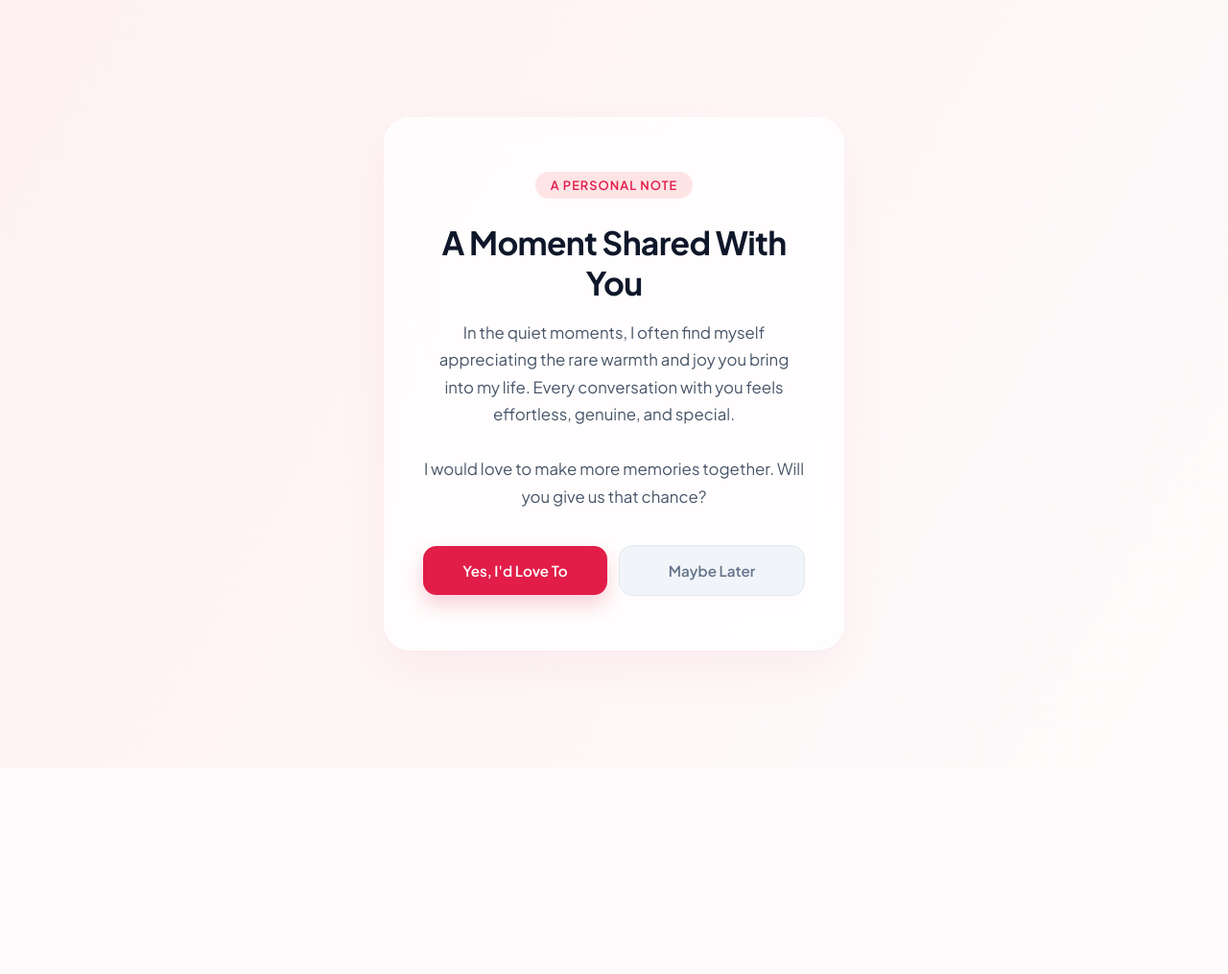
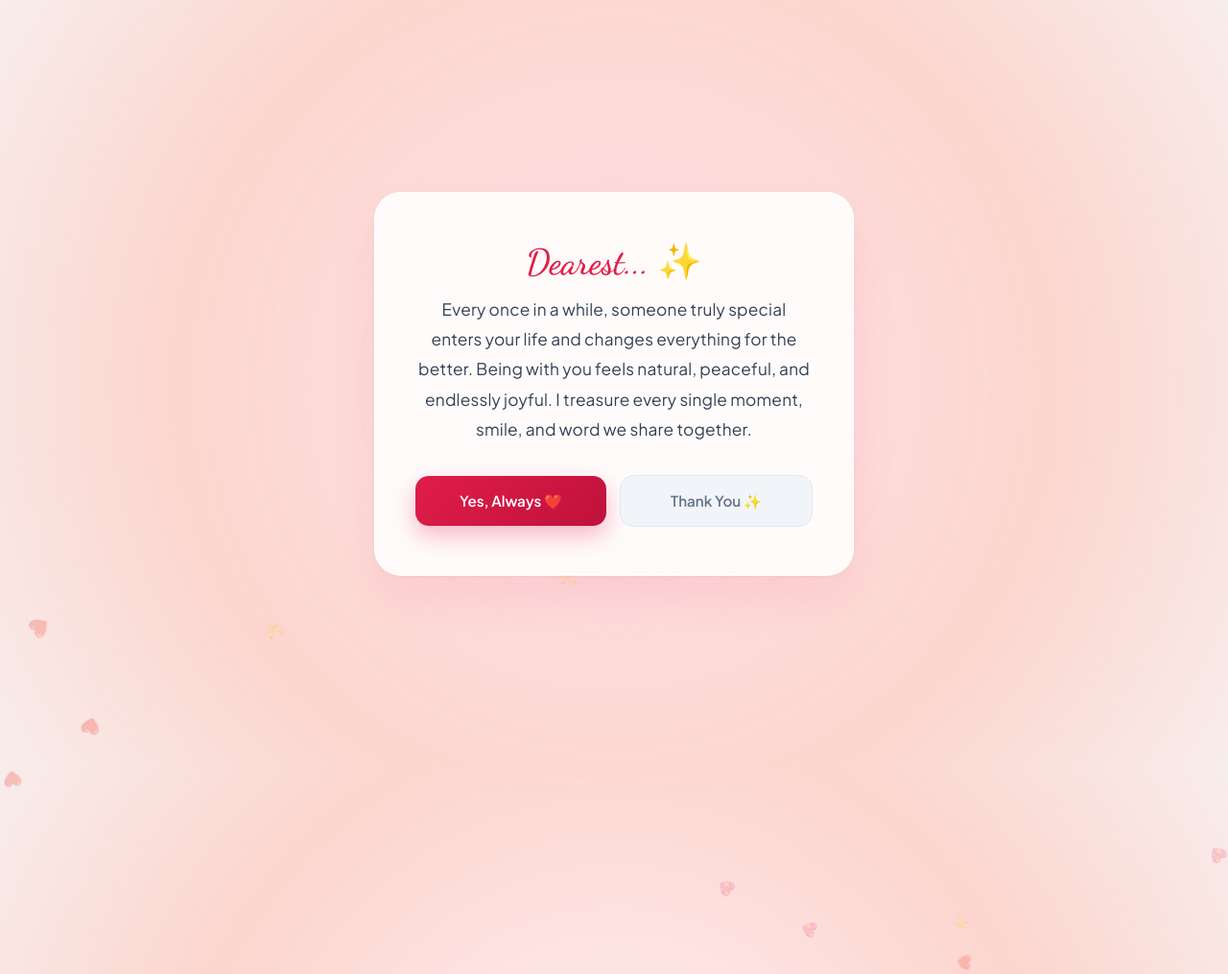
Before and after one commit to manvithmanvithn-dev/PERSONAL-LETTER-, a plain HTML site: page index.html in a window 1280 px wide. Shown: the top 1015 px of the page at 96% size. Before the commit the page ends 800 px from the top, so only its background shows below. Drawn offline with Linux system fonts and the light colour scheme.

Commit message:
Update index.html

```diff
--- a/index.html
+++ b/index.html
@@ -3,10 +3,12 @@
 <head>
   <meta charset="UTF-8">
   <meta name="viewport" content="width=device-width, initial-scale=1.0">
-  <title>A Note For You</title>
+  <title>A Letter For You</title>
+
+  <!-- Premium Fonts -->
   <link rel="preconnect" href="https://fonts.googleapis.com">
   <link rel="preconnect" href="https://fonts.gstatic.com" crossorigin>
-  <link href="https://fonts.googleapis.com/css2?family=Plus+Jakarta+Sans:wght@400;500;600;700&display=swap" rel="stylesheet">
+  <link href="https://fonts.googleapis.com/css2?family=Dancing+Script:wght@600;700&family=Plus+Jakarta+Sans:wght@400;500;600&display=swap" rel="stylesheet">
 
   <style>
     * {
@@ -20,116 +22,146 @@
       display: flex;
       justify-content: center;
       align-items: center;
-      background: #fdfbfb;
-      background-image: linear-gradient(120deg, #fff1f2 0%, #fdfbfb 100%);
-      font-family: 'Plus Jakarta Sans', -apple-system, BlinkMacSystemFont, sans-serif;
-      color: #1e293b;
+      background: radial-gradient(circle at center, #fff0f3 0%, #fcd5ce 60%, #f8edeb 100%);
+      font-family: 'Plus Jakarta Sans', sans-serif;
+      color: #2b2d42;
+      overflow: hidden;
+      position: relative;
       padding: 20px;
     }
 
-    /* Minimalist Glass Card */
-    .container {
-      background: rgba(255, 255, 255, 0.75);
-      backdrop-filter: blur(20px);
-      -webkit-backdrop-filter: blur(20px);
-      border: 1px solid rgba(255, 255, 255, 0.8);
-      border-radius: 28px;
-      padding: 56px 40px;
-      max-width: 480px;
-      width: 100%;
-      box-shadow: 0 20px 50px rgba(225, 29, 72, 0.05),
-                  0 1px 3px rgba(0, 0, 0, 0.02);
-      text-align: center;
+    /* Floating Hearts Animation */
+    .heart {
+      position: absolute;
+      color: rgba(225, 29, 72, 0.35);
+      font-size: 18px;
+      animation: floatUp 7s ease-in-out infinite;
+      z-index: 1;
+      pointer-events: none;
     }
 
-    /* Subdued Tag Accent */
-    .tag {
-      display: inline-block;
-      font-size: 0.8rem;
-      font-weight: 600;
-      letter-spacing: 0.08em;
-      text-transform: uppercase;
-      color: #e11d48;
-      background: #ffe4e6;
-      padding: 6px 16px;
-      border-radius: 100px;
-      margin-bottom: 24px;
+    @keyframes floatUp {
+      0% {
+        transform: translateY(105vh) scale(0.6) rotate(0deg);
+        opacity: 0;
+      }
+      50% {
+        opacity: 0.8;
+      }
+      100% {
+        transform: translateY(-10vh) scale(1.2) rotate(360deg);
+        opacity: 0;
+      }
     }
 
-    h1 {
-      font-size: 2.1rem;
-      font-weight: 700;
-      color: #0f172a;
-      letter-spacing: -0.02em;
-      line-height: 1.25;
-      margin-bottom: 18px;
+    /* Subtle Ambient Glow */
+    .glow-bg {
+      position: absolute;
+      width: 450px;
+      height: 450px;
+      background: rgba(255, 182, 193, 0.45);
+      filter: blur(90px);
+      border-radius: 50%;
+      z-index: 1;
+      animation: pulseGlow 6s infinite alternate ease-in-out;
     }
 
-    p {
-      font-size: 1.05rem;
-      line-height: 1.7;
-      color: #475569;
-      font-weight: 400;
-      margin-bottom: 36px;
+    @keyframes pulseGlow {
+      from { transform: scale(0.9); opacity: 0.5; }
+      to { transform: scale(1.1); opacity: 0.8; }
     }
 
-    /* Clean Modern Buttons */
+    /* Letter Card */
+    .card {
+      background: rgba(255, 255, 255, 0.88);
+      backdrop-filter: blur(25px);
+      -webkit-backdrop-filter: blur(25px);
+      border: 1px solid rgba(255, 255, 255, 0.9);
+      border-radius: 28px;
+      padding: 50px 42px;
+      max-width: 500px;
+      width: 100%;
+      box-shadow: 0 25px 50px rgba(225, 29, 72, 0.08),
+                  0 2px 10px rgba(0, 0, 0, 0.03);
+      text-align: center;
+      z-index: 10;
+      position: relative;
+    }
+
+    /* Handwritten Greeting Style */
+    .salutation {
+      font-family: 'Dancing Script', cursive;
+      font-size: 2.3rem;
+      color: #e11d48;
+      margin-bottom: 12px;
+    }
+
+    /* Letter Body */
+    .letter-text {
+      font-size: 1.08rem;
+      line-height: 1.8;
+      color: #334155;
+      font-weight: 400;
+      margin-bottom: 32px;
+      letter-spacing: 0.01em;
+    }
+
+    /* Action Buttons */
     .button-group {
       display: flex;
-      gap: 12px;
+      gap: 14px;
       justify-content: center;
       align-items: center;
     }
 
     .btn {
       flex: 1;
-      padding: 16px 24px;
+      padding: 16px 28px;
       font-size: 0.95rem;
       font-weight: 600;
       border-radius: 14px;
       border: none;
       cursor: pointer;
-      transition: all 0.2s ease;
+      transition: all 0.3s cubic-bezier(0.16, 1, 0.3, 1);
       font-family: inherit;
     }
 
-    .btn-primary {
-      background: #e11d48;
+    .btn-yes {
+      background: linear-gradient(135deg, #e11d48 0%, #be123c 100%);
       color: #ffffff;
-      box-shadow: 0 10px 20px rgba(225, 29, 72, 0.2);
+      box-shadow: 0 10px 25px rgba(225, 29, 72, 0.3);
     }
 
-    .btn-primary:hover {
-      background: #be123c;
-      transform: translateY(-2px);
-      box-shadow: 0 14px 24px rgba(225, 29, 72, 0.28);
+    .btn-yes:hover {
+      transform: translateY(-3px) scale(1.02);
+      box-shadow: 0 14px 30px rgba(225, 29, 72, 0.4);
     }
 
-    .btn-secondary {
+    .btn-no {
       background: #f1f5f9;
       color: #64748b;
       border: 1px solid #e2e8f0;
     }
 
-    .btn-secondary:hover {
+    .btn-no:hover {
       background: #e2e8f0;
       color: #334155;
     }
 
-    /* Dynamic Page Switching */
+    /* Smooth Page Transitions */
     .page {
       display: none;
     }
 
     .page.active {
       display: block;
-      animation: smoothFade 0.5s cubic-bezier(0.16, 1, 0.3, 1) forwards;
+      animation: fadeInPage 0.7s cubic-bezier(0.16, 1, 0.3, 1) forwards;
     }
 
-    @keyframes smoothFade {
+    @keyframes fadeInPage {
       from {
         opacity: 0;
-        transform: translateY(12px);
+        transform: translateY(16px);
       }
       to {
         opacity: 1;
@@ -140,44 +172,57 @@
 </head>
 <body>
 
-  <div class="container">
+  <div class="glow-bg"></div>
+  <div id="hearts-container"></div>
 
-    <!-- PAGE 1: Proposal Letter -->
-    <div id="page-main" class="page active">
-      <span class="tag">A Personal Note</span>
-      <h1>A Moment Shared With You</h1>
-      <p>
-        In the quiet moments, I often find myself appreciating the rare warmth and joy you bring into my life. Every conversation with you feels effortless, genuine, and special.
-        <br><br>
-        I would love to make more memories together. Will you give us that chance?
-      </p>
+  <div class="card">
+
+    <!-- PAGE 1: The Letter -->
+    <div id="page-letter" class="page active">
+      <div class="salutation">Dearest... ✨</div>
+      <div class="letter-text">
+        Every once in a while, someone truly special enters your life and changes everything for the better. Being with you feels natural, peaceful, and endlessly joyful. I treasure every single moment, smile, and word we share together.
+      </div>
       <div class="button-group">
-        <button class="btn btn-primary" onclick="goToPage('page-yes')">Yes, I'd Love To</button>
-        <button class="btn btn-secondary" onclick="goToPage('page-no')">Maybe Later</button>
+        <button class="btn btn-yes" onclick="goToPage('page-yes')">Yes, Always ❤️</button>
+        <button class="btn btn-no" onclick="goToPage('page-no')">Thank You ✨</button>
       </div>
     </div>
 
-    <!-- PAGE 2: Accepted Page -->
+    <!-- PAGE 2: When "Yes" is Clicked -->
     <div id="page-yes" class="page">
-      <span class="tag">Special Moment</span>
-      <h1>You Made My Day ✨</h1>
-      <p>
-        Thank you for opening your heart to this. I promise to make every moment worth your time and happiness.
-      </p>
+      <div class="salutation" style="font-size: 2.8rem;">You Made My Day! 💖</div>
+      <div class="letter-text" style="font-size: 1.15rem; margin-bottom: 0;">
+        Thank you for being such a beautiful part of my life. I promise to cherish you and always bring a smile to your face.
+      </div>
     </div>
 
-    <!-- PAGE 3: Declined/Polite Page -->
+    <!-- PAGE 3: When "Thank You" is Clicked -->
     <div id="page-no" class="page">
-      <span class="tag">Warm Regards</span>
-      <h1>Thank You</h1>
-      <p>
-        Thank you for taking the time to read this. Your presence in my life is something I appreciate immensely, always.
-      </p>
+      <div class="salutation" style="font-size: 2.5rem;">Thank You 🌸</div>
+      <div class="letter-text" style="font-size: 1.15rem; margin-bottom: 0;">
+        Thank you for taking the time to read this. Your presence alone means the world to me.
+      </div>
     </div>
 
   </div>
 
   <script>
+    // Create animated floating hearts in background
+    const heartsContainer = document.getElementById('hearts-container');
+    const heartSymbols = ['❤️', '💖', '💕', '✨'];
+
+    for (let i = 0; i < 20; i++) {
+      const heart = document.createElement('div');
+      heart.classList.add('heart');
+      heart.innerHTML = heartSymbols[Math.floor(Math.random() * heartSymbols.length)];
+      heart.style.left = Math.random() * 100 + 'vw';
+      heart.style.animationDuration = (Math.random() * 4 + 5) + 's';
+      heart.style.animationDelay = Math.random() * 5 + 's';
+      heartsContainer.appendChild(heart);
+    }
+
+    // Page switcher
     function goToPage(pageId) {
       document.querySelectorAll('.page').forEach(page => {
         page.classList.remove('active');
```
